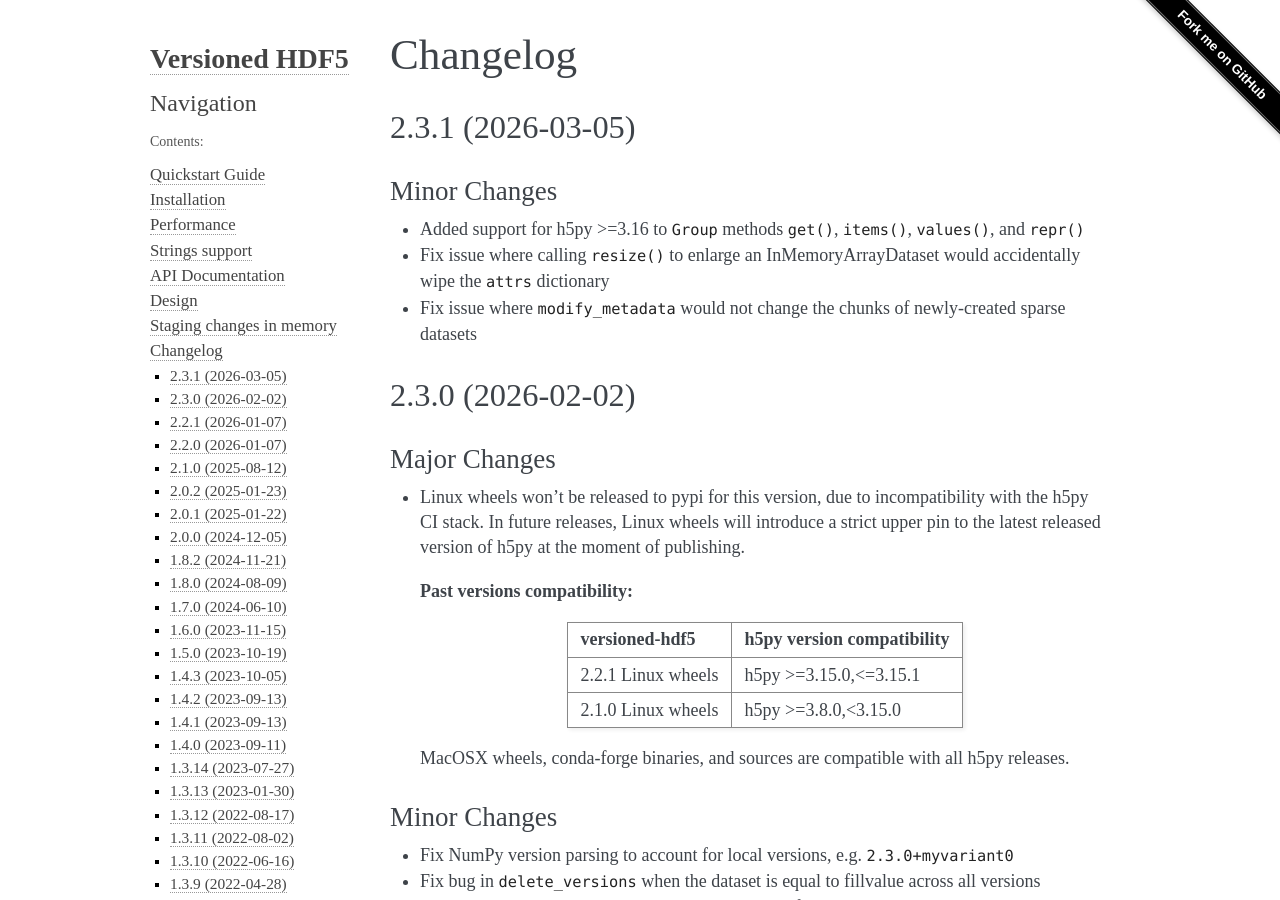
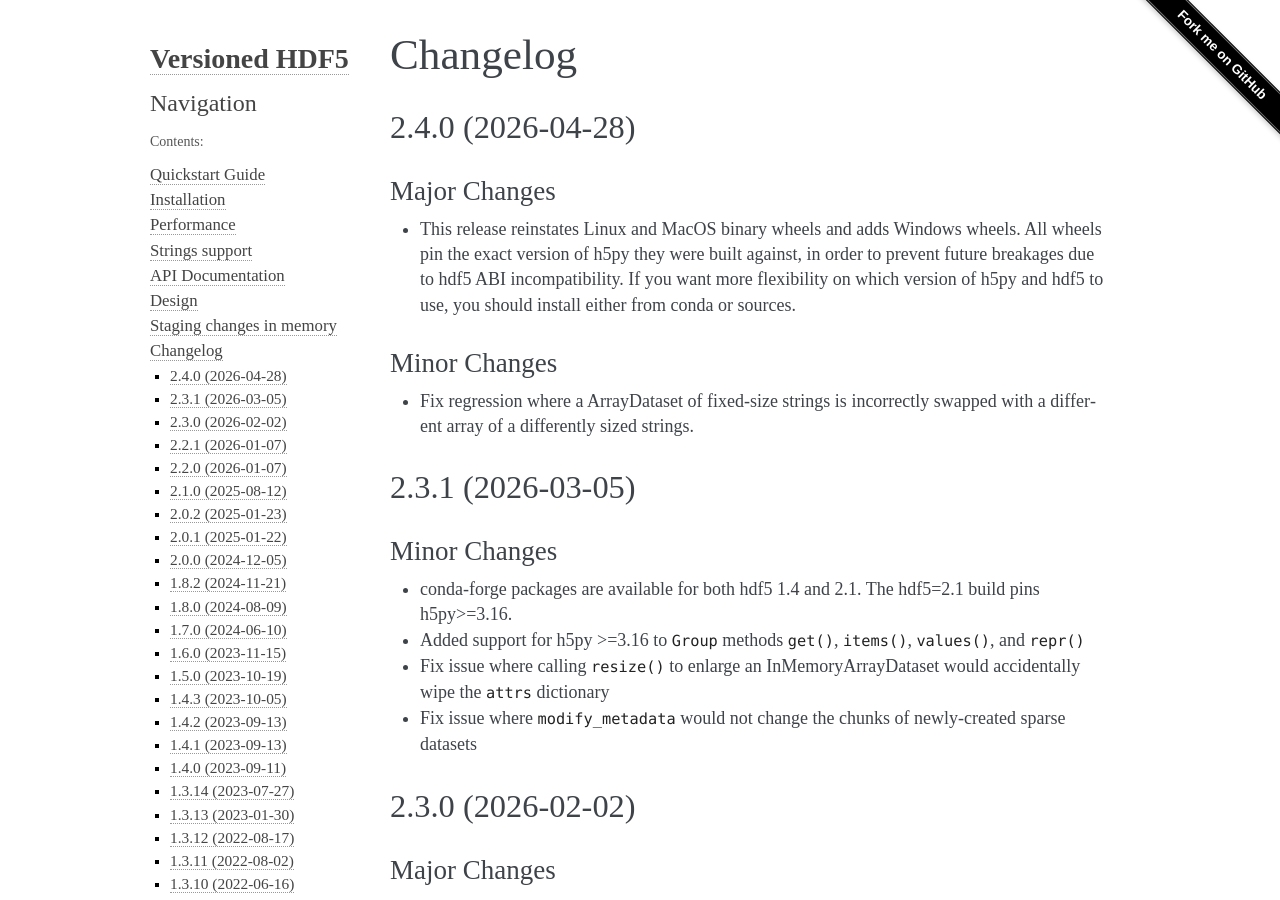
Before and after one commit to deshaw/versioned-hdf5, a Sphinx documentation site: the page built from docs/changelog.md, in a window 1280 px wide and 900 px high. Built offline with Sphinx 7.4.7, drawn with Linux system fonts in a browser that asks for light colours.

Commit message:
Prepare for release (#501)

```diff
--- a/docs/changelog.md
+++ b/docs/changelog.md
@@ -1,9 +1,26 @@
 # Changelog
+
+## 2.4.0 (2026-04-28)
+
+### Major Changes
+
+- This release reinstates Linux and MacOS binary wheels and adds Windows wheels. All
+  wheels pin the exact version of h5py they were built against, in order to prevent
+  future breakages due to hdf5 ABI incompatibility. If you want more flexibility on
+  which version of h5py and hdf5 to use, you should install either from conda or
+  sources.
+
+### Minor Changes
+
+- Fix regression where a ArrayDataset of fixed-size strings is incorrectly swapped with
+  a different array of a differently sized strings.
 
 ## 2.3.1 (2026-03-05)
 
 ### Minor Changes
 
+- conda-forge packages are available for both hdf5 1.4 and 2.1.
+  The hdf5=2.1 build pins h5py>=3.16.
 - Added support for h5py >=3.16 to `Group` methods `get()`, `items()`, `values()`,
   and `repr()`
 - Fix issue where calling `resize()` to enlarge an InMemoryArrayDataset would
```
Also changed, not shown: 7 other files.
